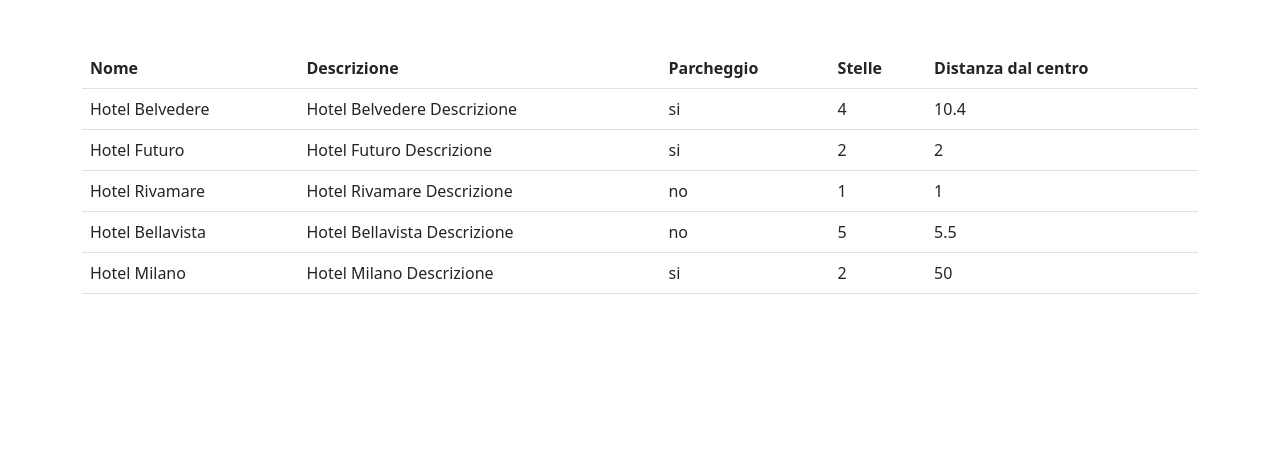
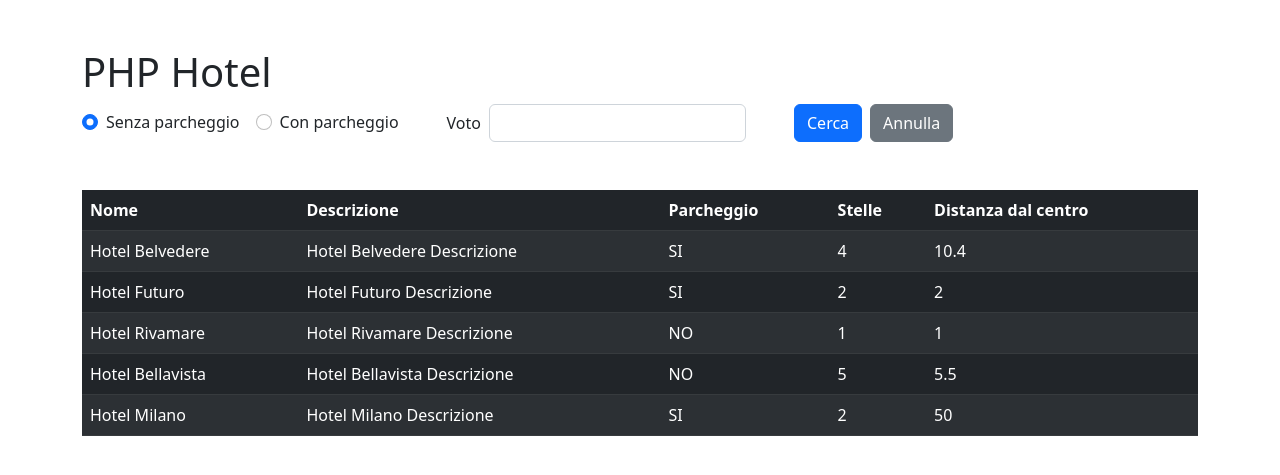
Before and after one commit to RiccardoCivardi/php-hotel, a PHP site: page / in a window 1280 px wide. Shown: the top 475 px of the page. Run offline with PHP 8.4, Linux system fonts and the light colour scheme.

Commit message:
[add] form html

```diff
--- a/index.php
+++ b/index.php
@@ -40,6 +40,10 @@
 
   ];
 
+  // var_dump($_GET);
+
+
+
 ?>
 
 <!DOCTYPE html>
@@ -58,7 +62,31 @@
 
   <div class="container-xl mx-auto mt-5">
 
-    <table class="table">
+    <h1>PHP Hotel</h1>
+
+    <form action="./index.php" method="GET" class="d-flex align-items-center mb-5">
+
+      <div class="form-check me-3">
+        <input class="form-check-input" type="radio" name="parking" value="no" checked>
+        <label class="form-check-label">Senza parcheggio</label>
+      </div>
+
+      <div class="form-check me-5">
+        <input class="form-check-input" type="radio" name="parking" value="yes">
+        <label class="form-check-label">Con parcheggio</label>
+      </div>
+
+      <div class="d-flex align-items-center me-5">
+        <label class="form-label me-2 mb-0">Voto</label>
+        <input type="number" class="form-control" name="vote">
+      </div>
+
+      <button type="submit" class="btn btn-primary me-2">Cerca</button>
+      <button class="btn btn-secondary">Annulla</button>
+
+    </form>
+
+    <table class="table table-dark table-striped">
 
       <thead>
         <tr>
@@ -77,8 +105,8 @@
         foreach($hotels as $hotel) {
           echo "<tr>";
           foreach($hotel as $key => $value) {
-            if($key === 'parking' && $value === true) $value = 'si';
-            else if($key === 'parking' && $value === false) $value = 'no';
+            if($key === 'parking' && $value === true) $value = 'SI';
+            else if($key === 'parking' && $value === false) $value = 'NO';
             echo "<td>$value</td>";
           }
           echo "</tr>";
```
